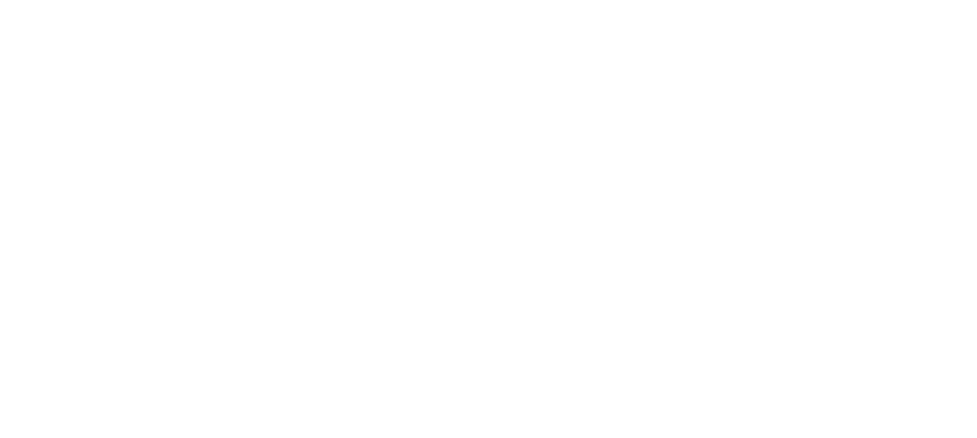
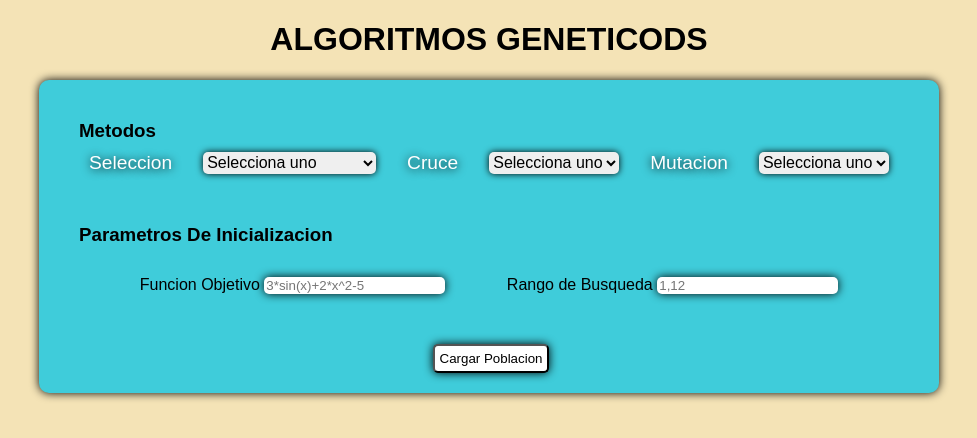
Before and after one commit to cris1059/TrainingAG, a plain HTML site: page index.html in a window 1280 px wide. Shown: the whole page, without its empty margins (151-1128 px from the left). Drawn offline with Linux system fonts and the light colour scheme.

Commit message:
v2.0.0 | Desarrollo de la parte estetica

```diff
--- a/index.html
+++ b/index.html
@@ -3,9 +3,85 @@
 <head>
     <meta charset="UTF-8">
     <meta name="viewport" content="width=device-width, initial-scale=1.0">
-    <title>Document</title>
+    <link rel="stylesheet" href="./src/style/style.css">
+    <title>Algoritmos Geneticos | Main Menu</title>
 </head>
 <body>
     <!--v2.0.0-->
+    <h1>ALGORITMOS GENETICODS</h1>
+    <main class="main">
+        <div class="options padding-20">
+            <h3>Metodos</h3>
+            <div class="options-section-2">
+                <label for="seleccion">Seleccion</label>
+                <select name="" id="seleccion">
+                    <option value="">Selecciona uno</option>
+                    <option value="">Ruleta</option>
+                    <option value="">Torneo</option>
+                    <option value="">Ranking</option>
+                    <option value="">Truncamiento</option>
+                    <option value="">Estocastica Universal</option>
+                </select>
+
+                <label for="cruce">Cruce</label>
+                <select name="" id="cruce">
+                    <option value="">Selecciona uno</option>
+                    <option value="">Dos Puntos</option>
+                    <option value="">Uniforme</option>
+                    <option value="">Aritmetico</option>
+                </select>
+
+                <label for="mutacion">Mutacion</label>
+                <select name="" id="mutacion">
+                    <option value="">Selecciona uno</option>
+                    <option value="">Simple</option>
+                    <option value="">Uniforme</option>
+                    <option value="">No Uniforme</option>
+                    <option value="">Gaussiana</option>
+                </select>
+            </div>
+        </div>
+        <div class="parametros padding-20">
+            <h3>Parametros De Inicializacion</h3>
+            <div class="parametros-section-2">
+                <div class="parametros-function">
+                    <label for="function">Funcion Objetivo</label>
+                    <input id="function" type="text" placeholder="3*sin(x)+2*x^2-5">
+                </div>
+                <div class="parametros-range">
+                    <label for="range">Rango de Busqueda</label>
+                    <input id="range" type="number" placeholder="1,12">
+                </div>
+            </div>
+        </div>
+        <div class="population">
+            <button id="population" class="btn">Cargar Poblacion</button>
+        </div>
+    </main>
+
+
+
+
+
+    <div id="tab-pane-population" class="inactive fondo">
+        <div class="content">
+            <h2>Poblacion</h2>
+            <p>Puedes Cargar tu BD (Base de Datos) o en su defecto, agregar individualmente cada individuo de una poblacion</p>
+            <div class="BD">
+                <div id="file">
+                    <label class="btn" for="loadfile">Cargar BD</label>
+                    <input id="loadfile" type="file">
+                </div>
+                <div id="population-single">
+                    <input type="text" placeholder="1010101010101">
+                    <button class="btn">Agregar a Poblacion</button>
+                </div>
+            </div>
+            <button id="close" class="close">x</button>
+        </div>
+    </div>
+
+
+    <script src="./src/js/script.js"></script>
 </body>
 </html>
--- /dev/null
+++ b/src/js/script.js
@@ -0,0 +1,13 @@
+document.addEventListener('DOMContentLoaded', ()=> document.querySelector('body').addEventListener('click', listener));
+let activemodal = '';
+
+const listener = (event) => {
+    if(event.target && event.target.id == 'population') modal(event.target.id);
+    if(event.target && event.target.id == 'close') modal(activemodal);
+}
+
+function modal(pane) {
+    let modal = document.getElementById("tab-pane-"+pane);
+    modal.classList.toggle("modal");
+    activemodal = pane;
+}
--- /dev/null
+++ b/src/style/style.css
@@ -0,0 +1,141 @@
+body{
+    margin: 0;
+    font-family: sans-serif;
+    background-color: #F4E3B6;
+}
+
+h1{
+    text-align: center;
+}
+
+h3, h2{
+    margin: 0;
+}
+
+input[type="file"]{
+    display: none;
+}
+
+input{
+    border-radius: 5px;
+    border: 0;
+    box-shadow: 0 0 10px #000;
+}
+
+select{
+    border-radius: 5px;
+    border: 0;
+    box-shadow: 0 0 7px #000;
+    font-size: 1rem;
+}
+
+.btn{
+    padding: 5px;
+    background-color: #fff;
+    border-radius: 5px;
+    box-shadow: 0 0 10px #000;
+    margin-left: 4px;
+}
+
+.btn:hover{
+    cursor: pointer;
+    background-color: #000;
+    color: #fff;
+}
+
+.main{
+    display: flex;
+    flex-direction: column;
+    margin: auto;
+    max-width: 900px;
+    min-height: 150px;
+    background-color: #3FCCDA;
+    padding: 20px;
+    border-radius: 10px;
+    box-shadow: 0 0 10px #000;
+    box-sizing: border-box;
+}
+
+.options{
+    display: flex;
+    flex-direction: column;
+
+}
+
+.options-section-2{
+    display: flex;
+    justify-content: space-between;
+    padding: 10px;
+}
+
+.options-section-2 label{
+    color: #fff;
+    font-size: 1.2rem;
+    text-shadow: 0 1px 10px #000;
+}
+
+.padding-20{
+    padding: 20px;
+    box-sizing: border-box;
+}
+
+.parametros{
+    display: flex;
+    flex-direction: column;
+}
+
+.parametros-section-2{
+    padding: 30px;
+    display: flex;
+    justify-content: space-around;
+}
+
+.fondo{
+    width: 100vw;
+    height: 100vh;
+    background-color: #0006;
+    position: absolute;
+    top: 0;
+
+}
+
+.fondo .content{
+    position: relative;
+    display: flex;
+    flex-direction: column;
+    background-color: #3FCCDA;
+    padding: 10px 20px;
+    width: 700px;
+    height: 200px;
+    border-radius: 8px;
+    margin: auto;
+    margin-top: 50px;
+    box-sizing: border-box;
+
+}
+
+.BD{
+    display: flex;
+    justify-content: space-around;
+}
+
+.close{
+    position: absolute;
+    top: 0;
+    right: 0;
+    border-top-right-radius: 5px;
+    border: 0;
+    background-color: #fff;
+}
+
+.population{
+    margin: auto;
+}
+
+.inactive{
+    display: none;
+}
+
+.modal{
+    display: flex;
+}
```
